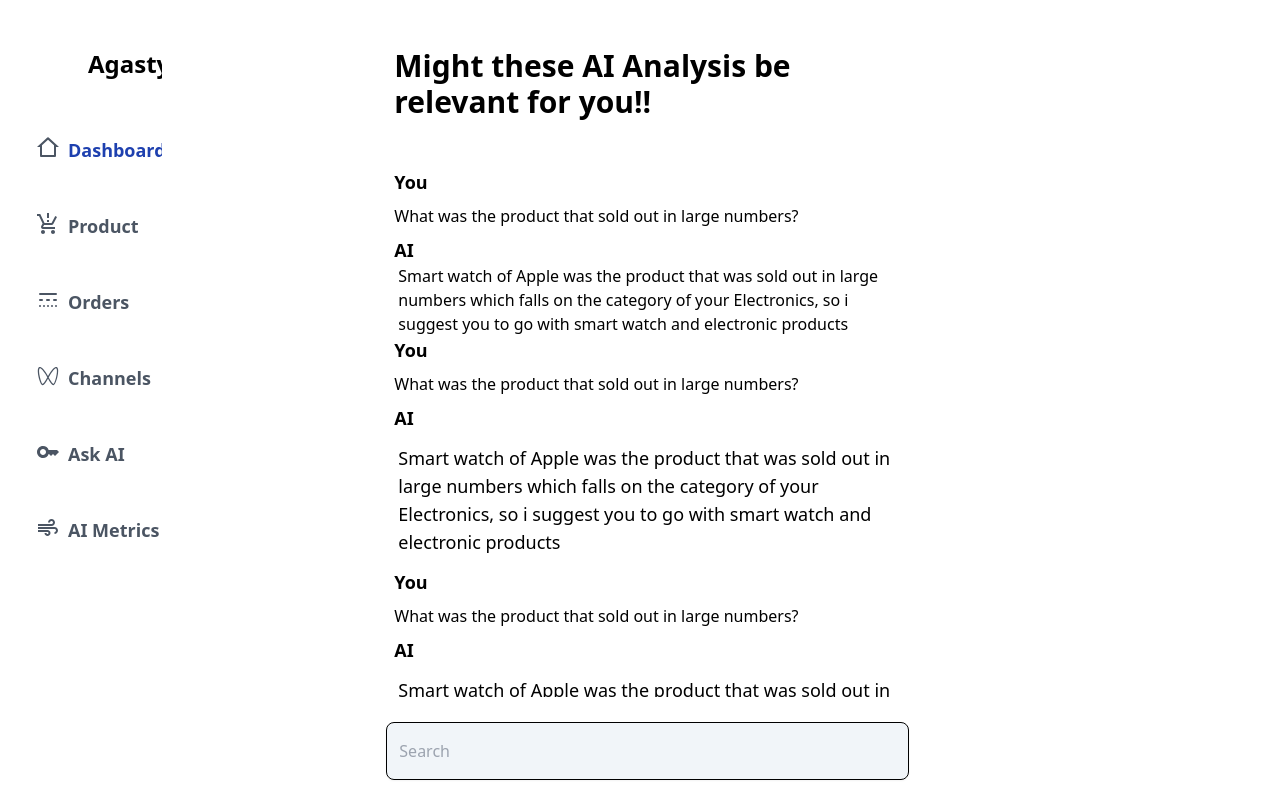
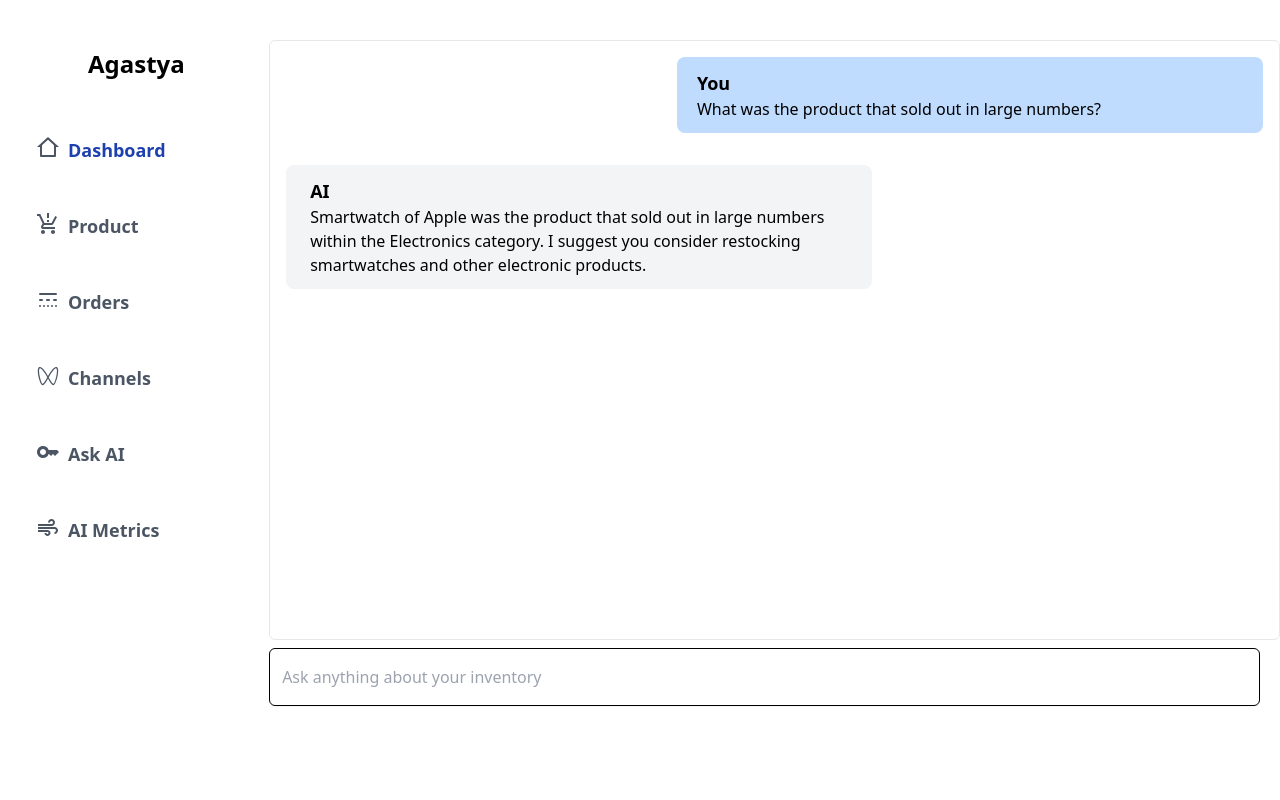
Before and after one commit to amit-acharyad/agastya-ecom, a React (Vite) app in the folder dashboard/frontend/: page /ai in a window 1280 px wide. Built offline with nearby package versions, Linux system fonts and the light colour scheme; some icons are missing.

Commit message:
now AI_Component section done

```diff
--- a/dashboard/frontend/src/components/AIComponents/AIComponent.jsx
+++ b/dashboard/frontend/src/components/AIComponents/AIComponent.jsx
@@ -1,112 +1,39 @@
-// import "./component.css";
-
-// export const AiComponent = () => {
-//   return (
-//     <div className="container">
-//       <div className="container-header">
-//         <input
-//           className="ask-question"
-//           placeholder="Ask me anything regarding your query on your inventory"
-//         ></input>
-//         <div className="question-wrapper">
-//           <div className="question">
-//             Which was the most selling product last year and do I have current
-//             stock of it?
-//           </div>
-//           <div className="answer">
-//             <span>
-//               The most selling product of last year was Muffler. The current
-//               stock of the product is just 10. Last year your product sales was
-//               100 Muffler in a day. You must consider restocking it for better
-//               sales.
-//             </span>
-//           </div>
-//           <div className="question">What is my profit this year?</div>
-//           <div className="answer">
-//             <span>
-//               You profit this year is NRS 12,000. Ten lakhs at the same time
-//               last year your prodit was NRS. Five lakhs. Congratulations, your
-//               sales is increasing.
-//             </span>
-//           </div>
-//         </div>
-//       </div>
-//     </div>
-//   );
-// };
-
+import React from "react";
 import "./component.css";
 
 export function AiComponent() {
   return (
-    <div className="ml-56">
-      <div className="w-[57%] mt-10 font-semibold text-3xl  rounded-md  py-2 px-2">
-        <p>Might these AI Analysis be relevant for you!!</p>
-      </div>
-      <div className="mt-10 w-full h-[529px] overflow-scroll overflow-x-hidden">
-        <div className="w-[60%]">
-          <p className="text-lg font-semibold pl-2">You</p>
-          <p className="text-md font-normal  p-2">
-            What was the product that sold out in large numbers?
-          </p>
-          <div>
-            <p className="text-lg font-semibold pl-2">AI</p>
-            <p className="text-md px-3 ">
-              Smart watch of Apple was the product that was sold out in large
-              numbers which falls on the category of your Electronics, so i
-              suggest you to go with smart watch and electronic products
+    <div className="ml-16 overflow-hidden">
+      <div className="mt-10 w-full h-[600px] overflow-scroll overflow-x-hidden border border-[#e5e7eb] rounded-md">
+        <div className="w-full p-4">
+          <div className="w-[60%] bg-blue-200  rounded-lg p-3 ml-auto">
+            <p className="text-lg font-semibold pl-2">You</p>
+            <p className="text-md font-normal pl-2">
+              What was the product that sold out in large numbers?
             </p>
           </div>
         </div>
-        <div className="w-[60%]">
-          <p className="text-lg font-semibold pl-2">You</p>
-          <p className="text-md font-normal  p-2">
-            What was the product that sold out in large numbers?
-          </p>
-          <div>
-            <p className="text-lg font-semibold pl-2">AI</p>
-            <p className="text-lg p-3 ">
-              Smart watch of Apple was the product that was sold out in large
-              numbers which falls on the category of your Electronics, so i
-              suggest you to go with smart watch and electronic products
-            </p>
-          </div>
-        </div>
-        <div className="w-[60%]">
-          <p className="text-lg font-semibold pl-2">You</p>
-          <p className="text-md font-normal  p-2">
-            What was the product that sold out in large numbers?
-          </p>
-          <div>
-            <p className="text-lg font-semibold pl-2">AI</p>
-            <p className="text-lg p-3 ">
-              Smart watch of Apple was the product that was sold out in large
-              numbers which falls on the category of your Electronics, so i
-              suggest you to go with smart watch and electronic products
-            </p>
-          </div>
-        </div>
-        <div className="w-[60%]">
-          <p className="text-2xl font-medium  p-2">
-            What was the product that sold out in large numbers?
-          </p>
-          <div>
-            <p className="text-lg p-3 ">
-              Smart watch of Apple was the product that was sold out in large
-              numbers which falls on the category of your Electronics, so i
-              suggest you to go with smart watch and electronic products
+
+        <div className="w-full p-4">
+          <div className="w-[60%] bg-gray-100 rounded-lg p-3">
+            <p className="text-lg font-semibold pl-3">AI</p>
+            <p className="text-md font-sans pl-3">
+              Smartwatch of Apple was the product that sold out in large numbers
+              within the Electronics category. I suggest you consider restocking
+              smartwatches and other electronic products.
             </p>
           </div>
         </div>
       </div>
-      <div className="">
-        <div className="w-[60%] absolute bottom-5 ">
+      <div className="w-[100%]">
+        <div className="w-[98%] py-2">
           <input
-            className="bg-slate-100 w-[68%] py-4 px-3 rounded-lg text-md outline-none shadow-sm border border-spacing-8 border-black hover:bg-gray-200  "
+            className="w-full py-4 px-3 rounded-md text-md outline-none shadow-sm border border-spacing-8 border-black hover:bg-gray-200"
             type="text"
             name="text"
-            placeholder="Search"
+            placeholder="Ask anything about your inventory"
             id="101"
+            autoComplete="off"
           />
         </div>
       </div>
```
